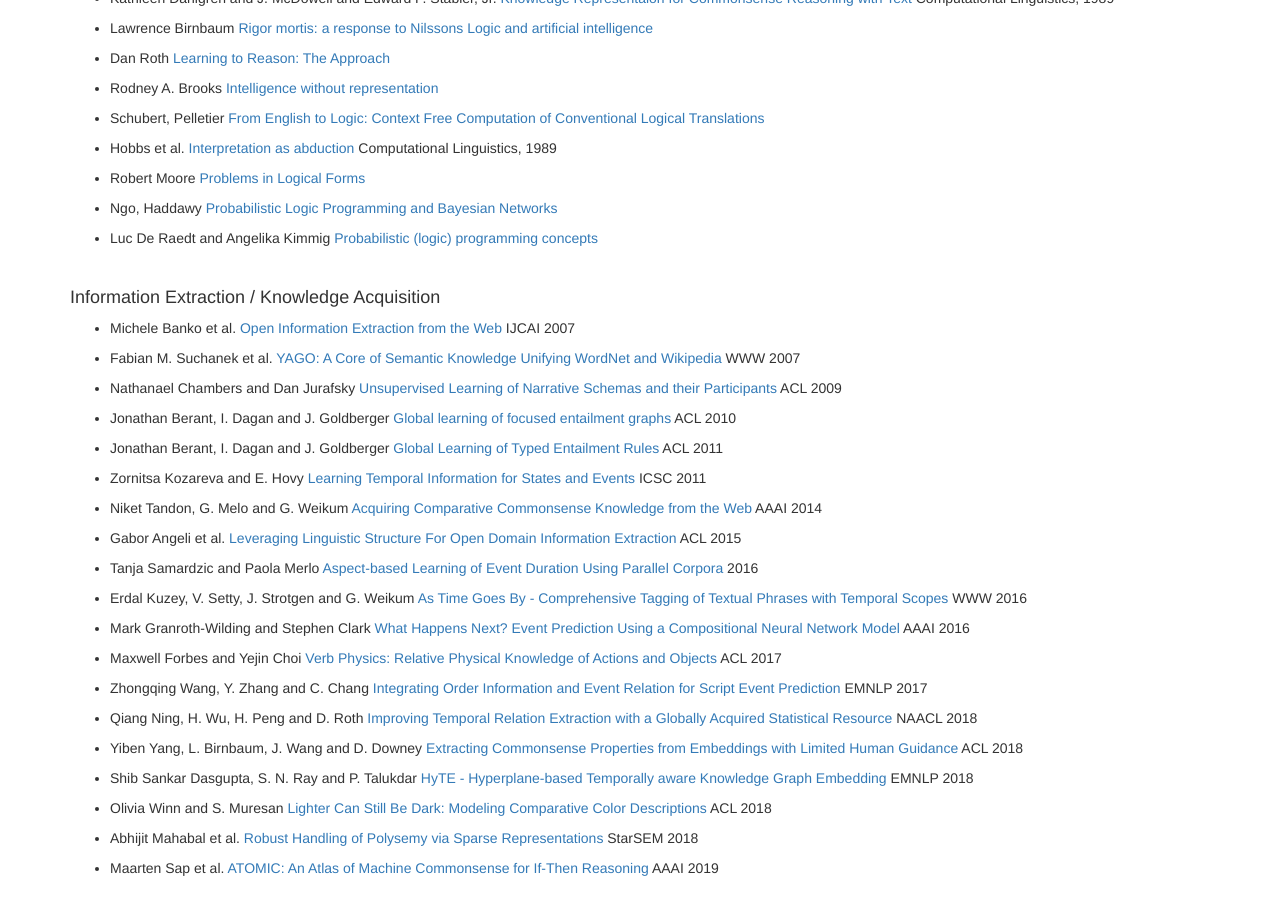
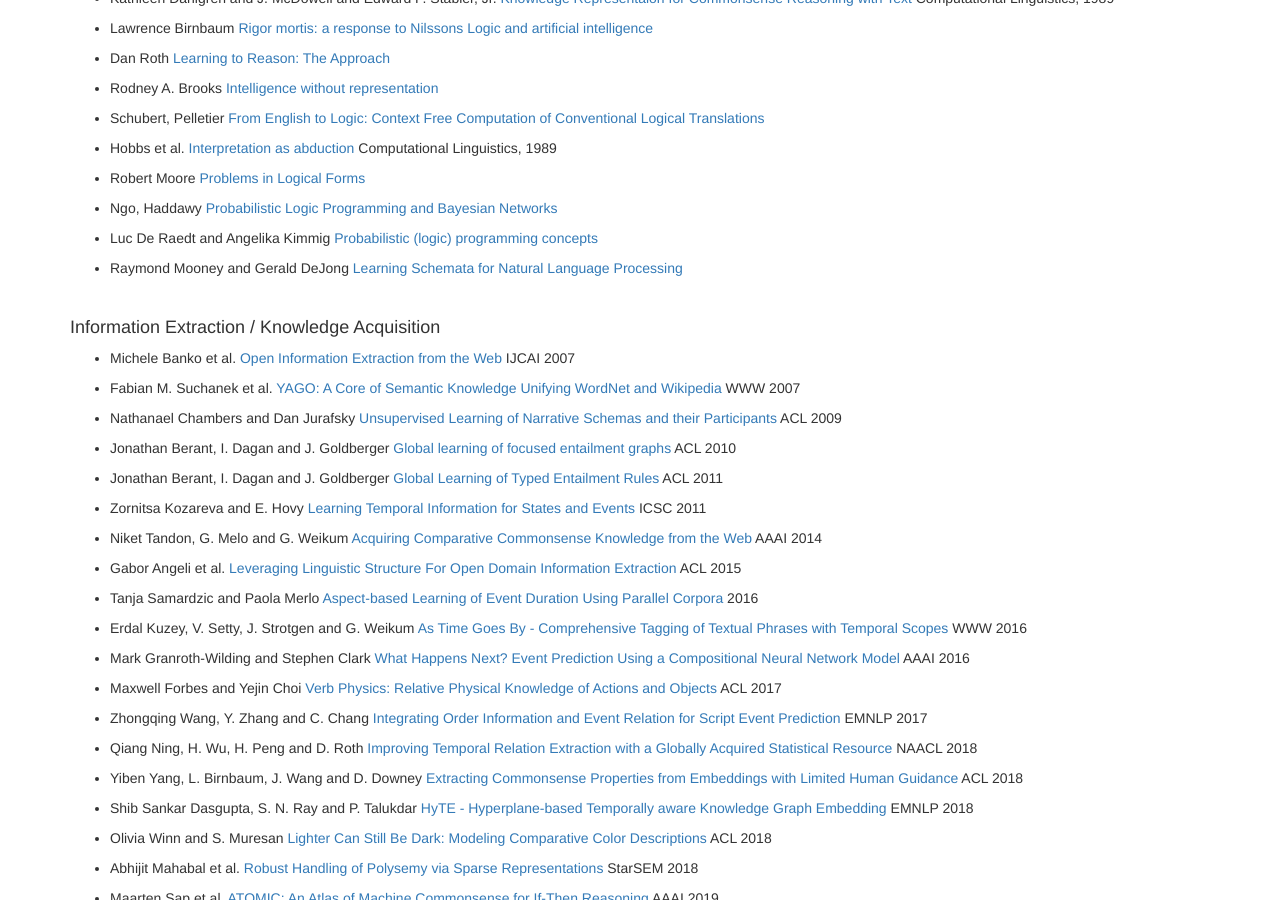
Before and after one commit to nitishgupta/cis700dr, a Jekyll site: the page built from papers.md, in a window 1280 px wide and 900 px high, scrolled down 516 px. Built offline with Jekyll 4.4.1, drawn with Linux system fonts in a browser that asks for light colours; nearby versions of some CDN libraries; a script that is not in the unit is left out.

Commit message:
new paper

```diff
--- a/_data/papers.yaml
+++ b/_data/papers.yaml
@@ -536,3 +536,10 @@ old:
         venue:
         date:
         presenters:
+    -
+        authors: Raymond Mooney and Gerald DeJong
+        title: Learning Schemata for Natural Language Processing
+        link: http://www.cs.utexas.edu/users/ml/papers/ijcai85.pdf
+        venue:
+        date:
+        presenters:
```
